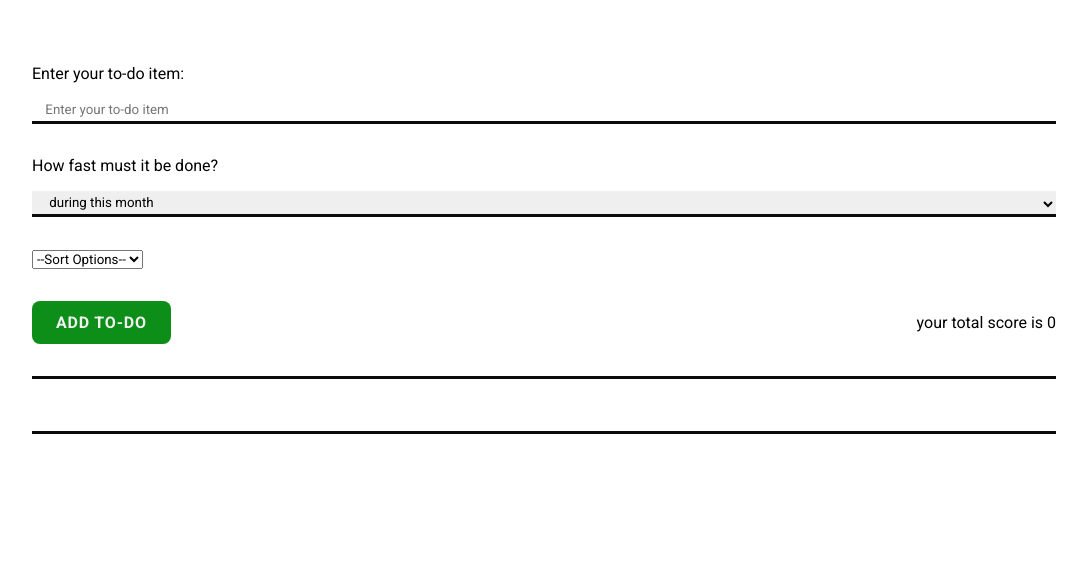
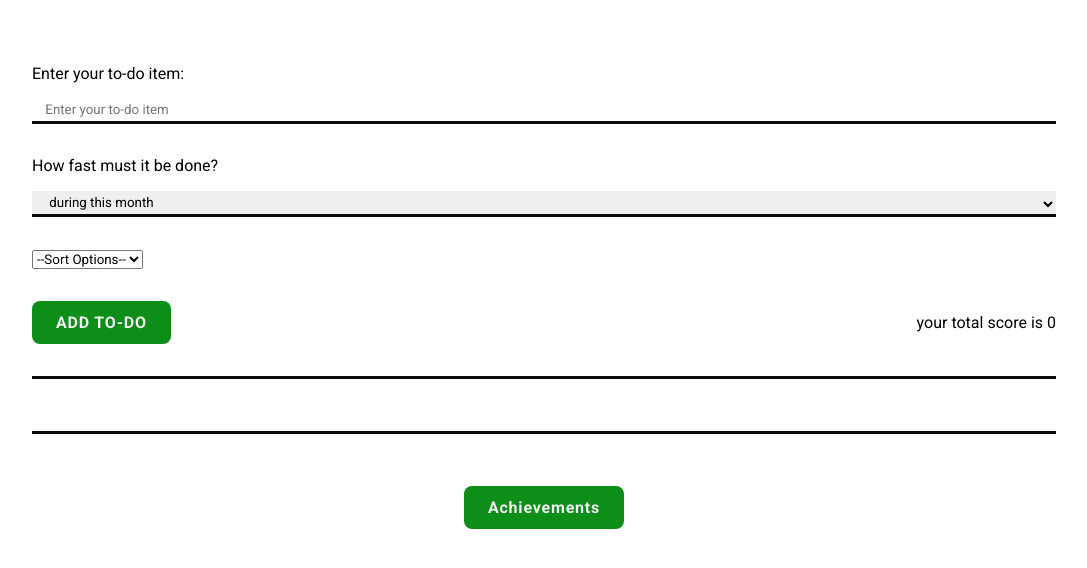
Before and after one commit to JohnB08/JS-modul-C-gruppeoppgave, a plain HTML site: page index.html in a window 1280 px wide. Shown: the whole page, without its empty margins (96-1183 px from the left). Drawn offline with Linux system fonts and the light colour scheme.

Commit message:
Added achievement button

```diff
--- a/index.mjs
+++ b/index.mjs
@@ -265,3 +265,15 @@ sortSelector.addEventListener("change", () => {
     if (!todoObject[element].complete) displayTodo(todoObject[element]);
   });
 });
+//achievement reward icon
+const achievementDiary = makeElements("button", {
+  className: "achievementTasks",
+  textContent: "Achievements",
+
+})
+document.body.appendChild(achievementDiary)
+
+const achievementsComplete = {
+
+
+}
--- a/style.css
+++ b/style.css
@@ -129,3 +129,19 @@ body {
     font-size: 20px;
   }
 }
+.achievementTasks{
+  background-color: rgb(12, 142, 25);
+  color: rgb(242, 241, 241);
+  padding: 0.75em 1.5em;
+  font-weight: bold;
+  font-size: inherit;
+  border: none;
+  border-radius: 0.5em;
+  letter-spacing: 0.05em;
+  transition: 300ms;
+  margin: auto;
+}
+.achievementTasks:hover{
+  background-color: rgb(242, 241, 241);
+  color: rgb(12, 142, 25);
+}
```
